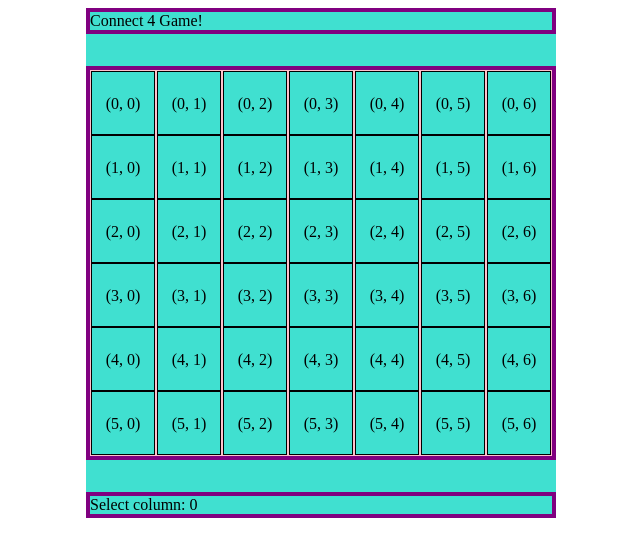
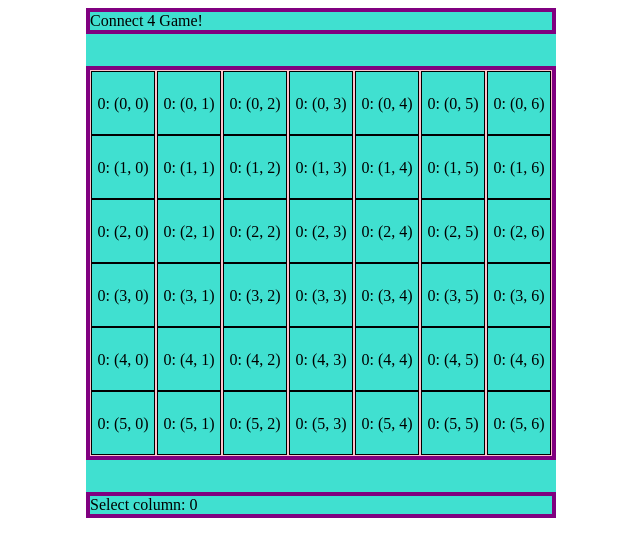
Before and after one commit to jimmythefung/connect4-js, a Next.js app: page / in a window 1280 px wide. Shown: the top 556 px of the page, without its empty margins (319-959 px from the left). Built offline with nearby package versions, Linux system fonts and the light colour scheme.

Commit message:
game tracks current board

```diff
--- a/src/components/board.js
+++ b/src/components/board.js
@@ -1,6 +1,9 @@
 import styles from "./game.module.css";
 
-export default function Board({ m_rows, n_columns, onColumnClick }) {
+export default function Board({ current_board, onCellClick }) {
+    let m_rows = current_board.length;
+    let n_columns = current_board[0].length;
+
     // Build up a board made of columns
     let full_board = [];
     for (let c = 0; c < n_columns; c++) {
@@ -8,16 +11,20 @@ export default function Board({ m_rows, n_columns, onColumnClick }) {
         let a_column = [];
         for (let r = 0; r < m_rows; r++) {
             let index = "(" + r.toString() + ", " + c.toString() + ")";
-            a_column.push(<Cell key={index} text={index} row={r} col={c} />);
+            a_column.push(
+                <Cell
+                    key={index}
+                    text={current_board[r][c] + ": " + index}
+                    row={r}
+                    col={c}
+                    clickHandler={onCellClick}
+                />
+            );
         }
 
         // Add column to board
         full_board.push(
-            <div
-                key={c}
-                className={`${styles.column}`}
-                onMouseEnter={() => onColumnClick(c)}
-            >
+            <div key={c} className={`${styles.column}`}>
                 {a_column}
             </div>
         );
@@ -25,11 +32,12 @@ export default function Board({ m_rows, n_columns, onColumnClick }) {
     return <div className={`${styles.board}`}>{full_board}</div>;
 }
 
-function Cell({ text, row, col }) {
+function Cell({ text, row, col, clickHandler }) {
     return (
         <div
             className={`${styles.cell}`}
             onClick={() => console.log("Clicked " + text)}
+            onMouseEnter={() => clickHandler(row, col)}
         >
             {text}
         </div>
--- a/src/components/game.js
+++ b/src/components/game.js
@@ -6,8 +6,15 @@ export default function Game() {
     const [col_select, setColSelect] = useState(0);
     let [m, n] = [6, 7];
 
-    function handleColClick(column) {
+    let empty_board = Array.from(Array(m), () => new Array(n).fill(0));
+    const [currentBoard, setCurrentBoard] = useState(empty_board);
+
+    function handleCellClick(row, column) {
         setColSelect(column);
+
+
+        currentBoard[row][column] = currentBoard[row][column] + 1;
+        setCurrentBoard(currentBoard);
     }
 
     return (
@@ -15,7 +22,7 @@ export default function Game() {
             <div className={`${styles.game}`}>
                 <div className={`${styles["game-div"]}`}>Connect 4 Game!</div>
                 <div className={`${styles["game-div"]}`}>
-                    <Board m_rows={m} n_columns={n} onColumnClick={handleColClick} />
+                    <Board current_board={currentBoard} onCellClick={handleCellClick} />
                 </div>
                 <div className={`${styles["game-div"]}`}>Select column: {col_select}</div>
             </div>
```
